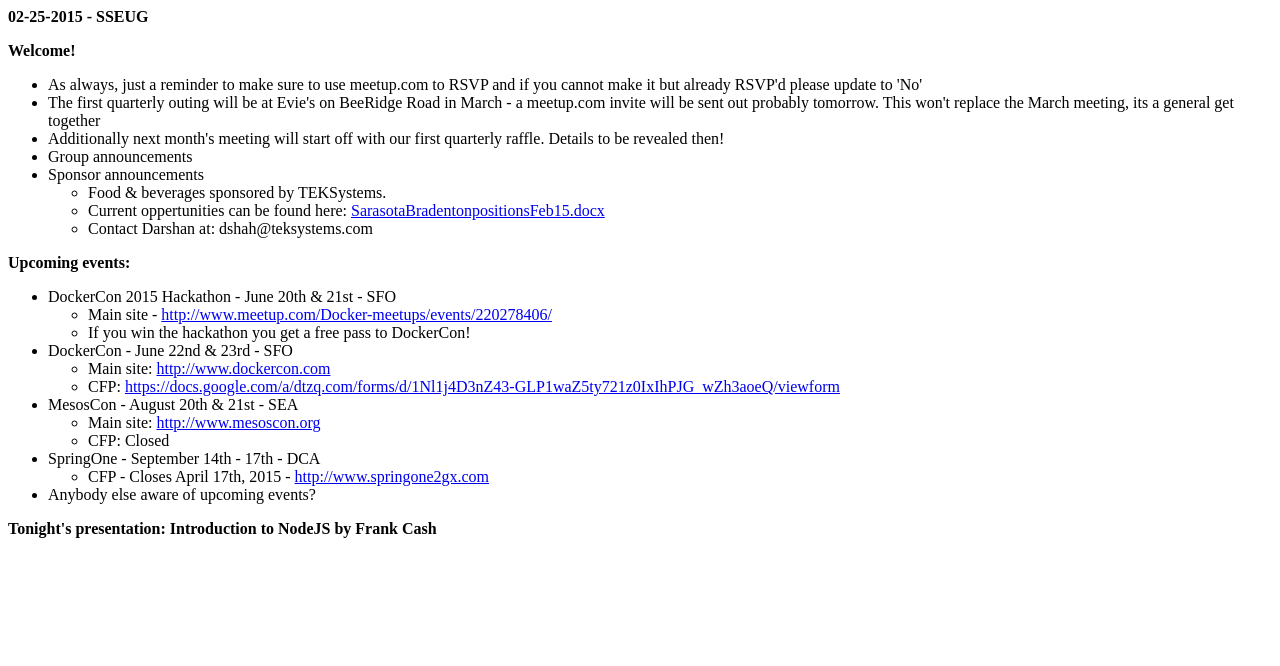
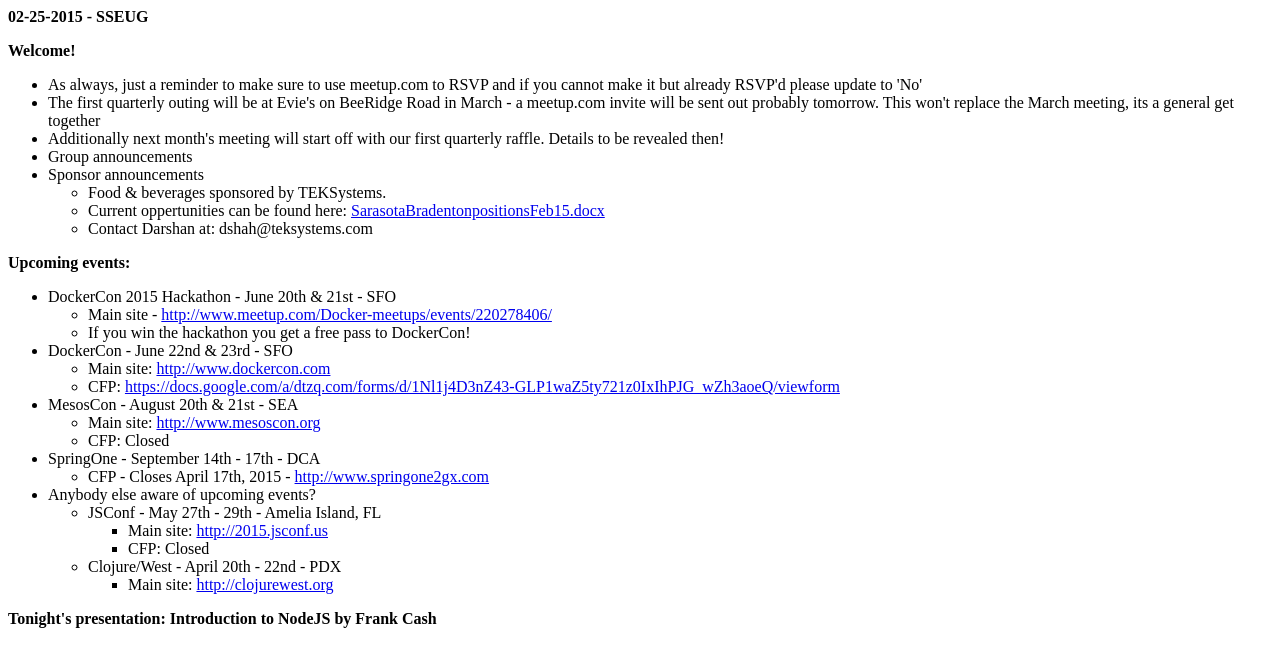
Before and after one commit to srqsoftware/02-25-2015_Introduction_to_NodeJS, a plain HTML site: page index.html in a window 1280 px wide. Drawn offline with Linux system fonts and the light colour scheme.

Commit message:
add confs from group

```diff
--- a/index.html
+++ b/index.html
@@ -39,6 +39,17 @@
         <li>CFP - Closes April 17th, 2015 - <a href="http://www.springone2gx.com" target="_blank">http://www.springone2gx.com</a></li>
       </ul>
       <li>Anybody else aware of upcoming events?</li>
+        <ul>
+          <li>JSConf - May 27th - 29th - Amelia Island, FL</li>
+          <ul>
+            <li>Main site: <a href="http://2015.jsconf.us" target="_blank">http://2015.jsconf.us</a></li>
+            <li>CFP: Closed</li>
+          </ul>
+          <li>Clojure/West - April 20th - 22nd - PDX</li>
+          <ul>
+            <li>Main site: <a href="http://clojurewest.org" target="_blank">http://clojurewest.org</a></li>
+          </ul>
+        </ul>
     </ul>
     <p><b>Tonight's presentation: Introduction to NodeJS by Frank Cash<b></p>
   </body>
```
